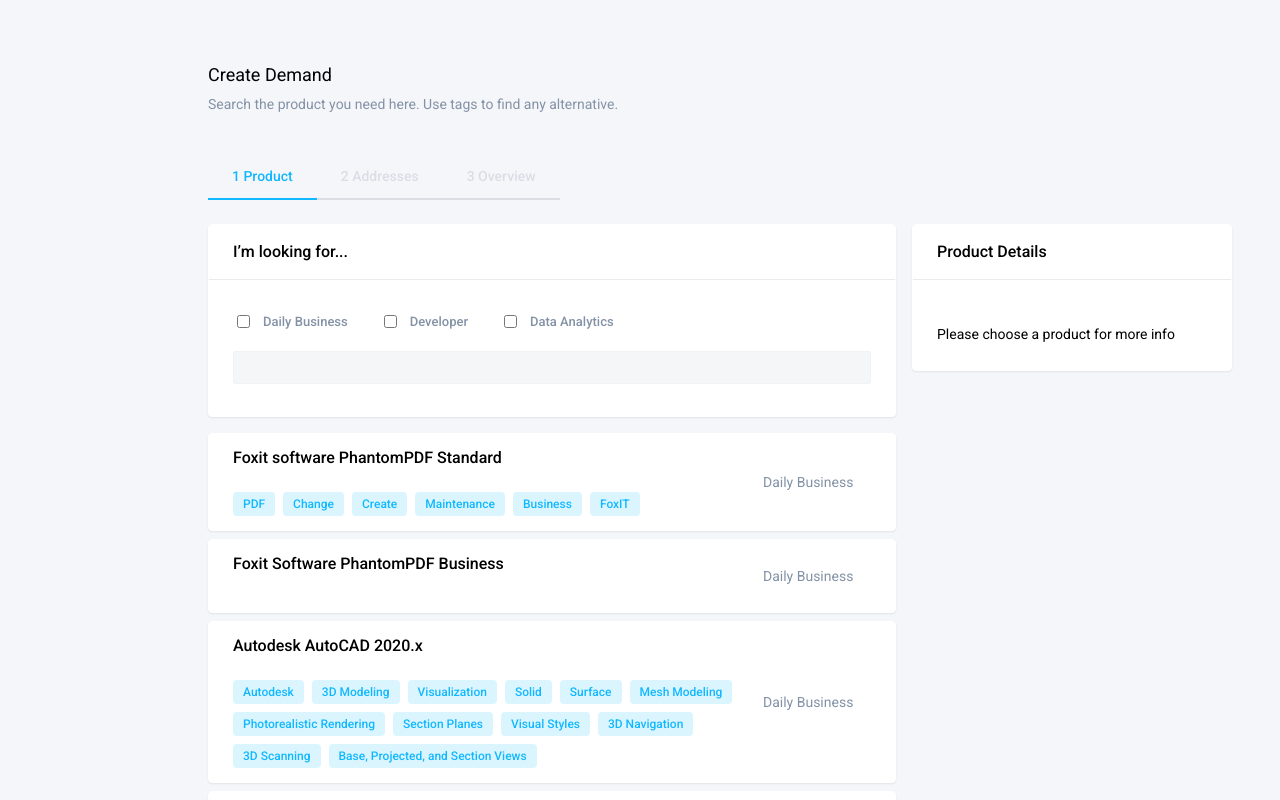
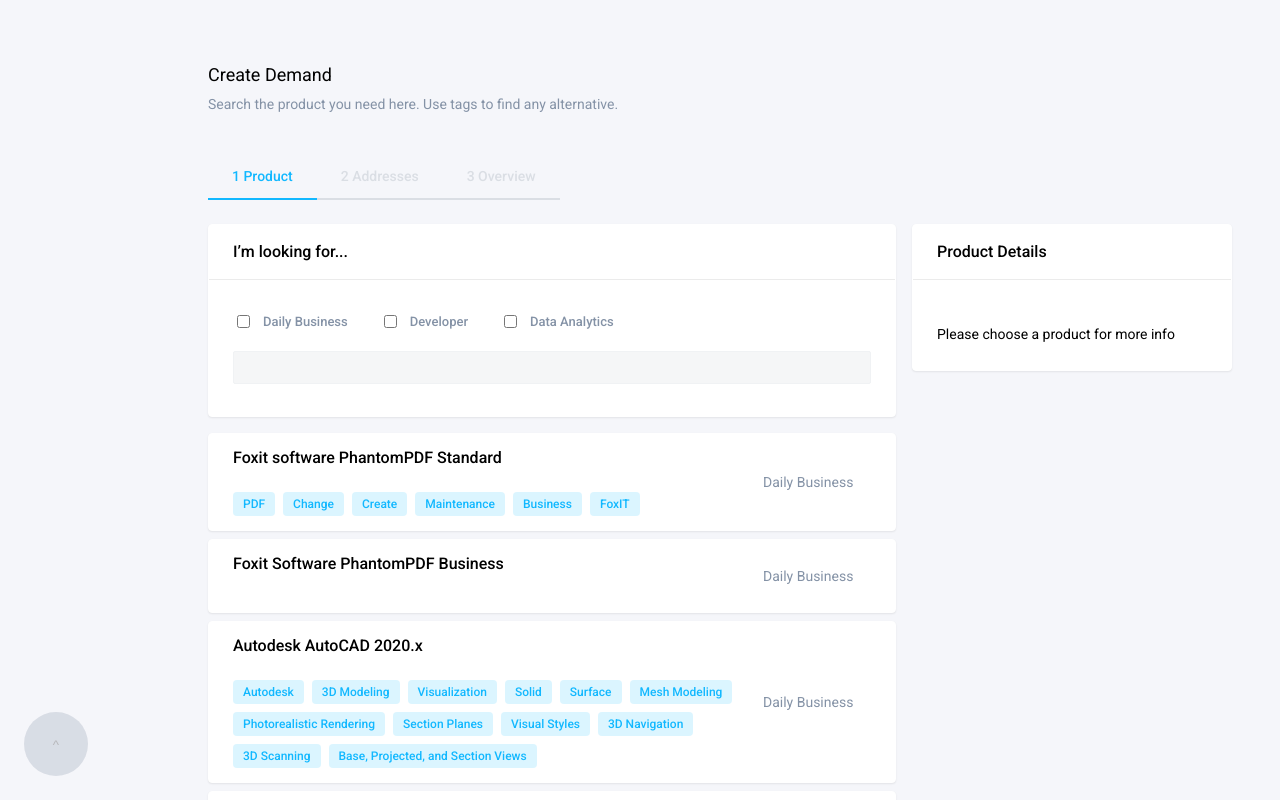
Before and after one commit to ibazhenka/kuhne_nagel, a React (Create React App) app: page / in a window 1280 px wide. Shown: the top 800 px of the page. Built offline with nearby package versions, Linux system fonts and the light colour scheme.

Commit message:
Add scroll-to-up button

```diff
--- a/src/App.css
+++ b/src/App.css
@@ -51,3 +51,21 @@
     gap: 8px;
     flex-wrap: wrap;
 }
+
+.Button-scrollToTop {
+    position: fixed;
+    bottom: 24px;
+    left: 24px;
+    width: 64px;
+    height: 64px;
+    border-radius: 50%;
+    background: var(--secondary-text-color);
+    opacity: 0.25;
+    z-index: 1;
+    transition: opacity 0.15s ease-in-out;
+    cursor: pointer;
+}
+
+.Button-scrollToTop:hover {
+    opacity: 1;
+}
--- a/src/App.tsx
+++ b/src/App.tsx
@@ -59,8 +59,20 @@
         alert('Error');
       }
     );
-    return () => { isCanceled = true; };
+    return () => {
+      isCanceled = true;
+    };
   }, [search, categories]);
+
+  const handlerScrollUp = () => {
+    if (document.documentElement.scrollTop > 0) {
+      window.scrollBy({
+        top: -document.documentElement.scrollTop,
+        left: 0,
+        behavior: 'smooth',
+      });
+    }
+  };
 
   return (
     <Main>
@@ -89,12 +101,12 @@
                       checked={category.active}
                       onChange={() => handleCheckboxChange(category.value)}
                     />
-)) }
+                  ))}
                 </div>
                 <input
                   onChange={(e) => {
-                      setSearch(e.target.value.toLocaleLowerCase());
-                    }}
+                    setSearch(e.target.value.toLocaleLowerCase());
+                  }}
                   type="search"
                   className="Search-input"
                 />
@@ -108,7 +120,7 @@
                   setActiveItem={() => setActiveItem(p)}
                   product={p}
                 />
-                ))}
+              ))}
 
             </div>
           </div>
@@ -117,6 +129,12 @@
           </aside>
         </div>
       </section>
+      <button
+        type="button"
+        className="Button-scrollToTop"
+        onClick={handlerScrollUp}
+      >^
+      </button>
     </Main>
   );
 }
```
